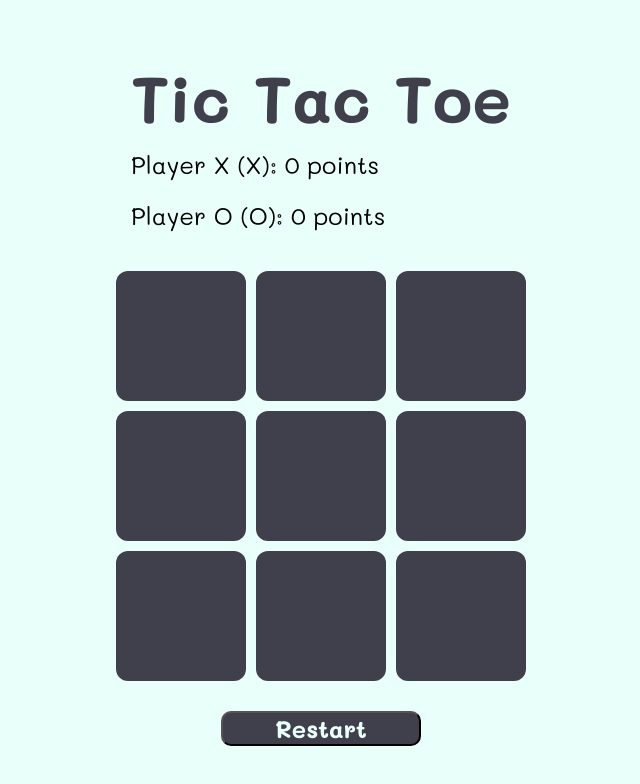
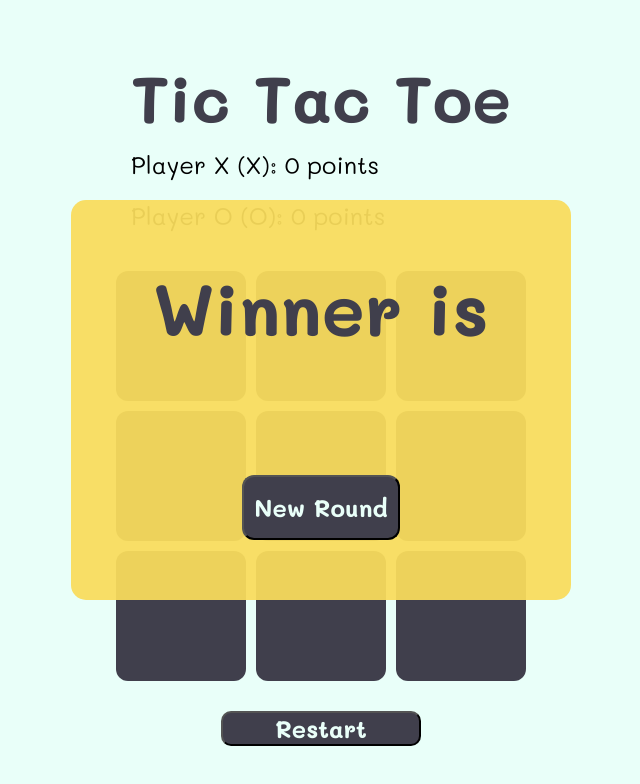
Before and after one commit to amr-hammoud/tic-tac-toe, a plain HTML site: page index.html in a window 1280 px wide. Shown: the whole page, without its empty margins (319-959 px from the left). Drawn offline with Linux system fonts and the light colour scheme.

Commit message:
add winner popup

```diff
--- a/assets/css/style.css
+++ b/assets/css/style.css
@@ -192,7 +192,7 @@ body {
 }
 
 .hidden {
-    display: none;
+    display: none !important;
 }
 
 .card-container {
@@ -256,3 +256,37 @@ input::placeholder {
     border-radius: 10px;
     padding: 20px;
 }
+
+.winner-popup {
+    position: absolute;
+    left: 0;
+    top: 0;
+    width: 100vw;
+    height: 100vh;
+    display: flex;
+    justify-content: center;
+    align-items: center;
+    color: var(--onyx);
+    z-index: 7;
+}
+
+.popup-container {
+    width: 500px;
+    height: 400px;
+    background-color: rgba(249, 220, 92, 0.936);
+    display: flex;
+    flex-flow: column nowrap;
+    justify-content: space-evenly;
+    align-items: center;
+    font-size: 72px;
+    font-weight: bold;
+    border-radius: 15px;
+}
+
+.popup-container .new-round {
+    font-size: 24px;
+    padding: 15px 10px;
+    color: var(--mint-green);
+    background-color: var(--onyx);
+    border-radius: 12px;
+}
--- a/index.html
+++ b/index.html
@@ -54,6 +54,14 @@
         </div>
         <button type="button" class="reset" id="reset">Restart</button>
     </div>
+
+    <div class="winner-popup">
+        <div class="popup-container">
+            <div class="winner-text">Winner is</div>
+            <div class="winner-name"></div>
+            <button class="new-round">New Round</button>
+        </div>
+    </div>
     <script src="assets/js/script.js"></script>
 </body>
 
```
